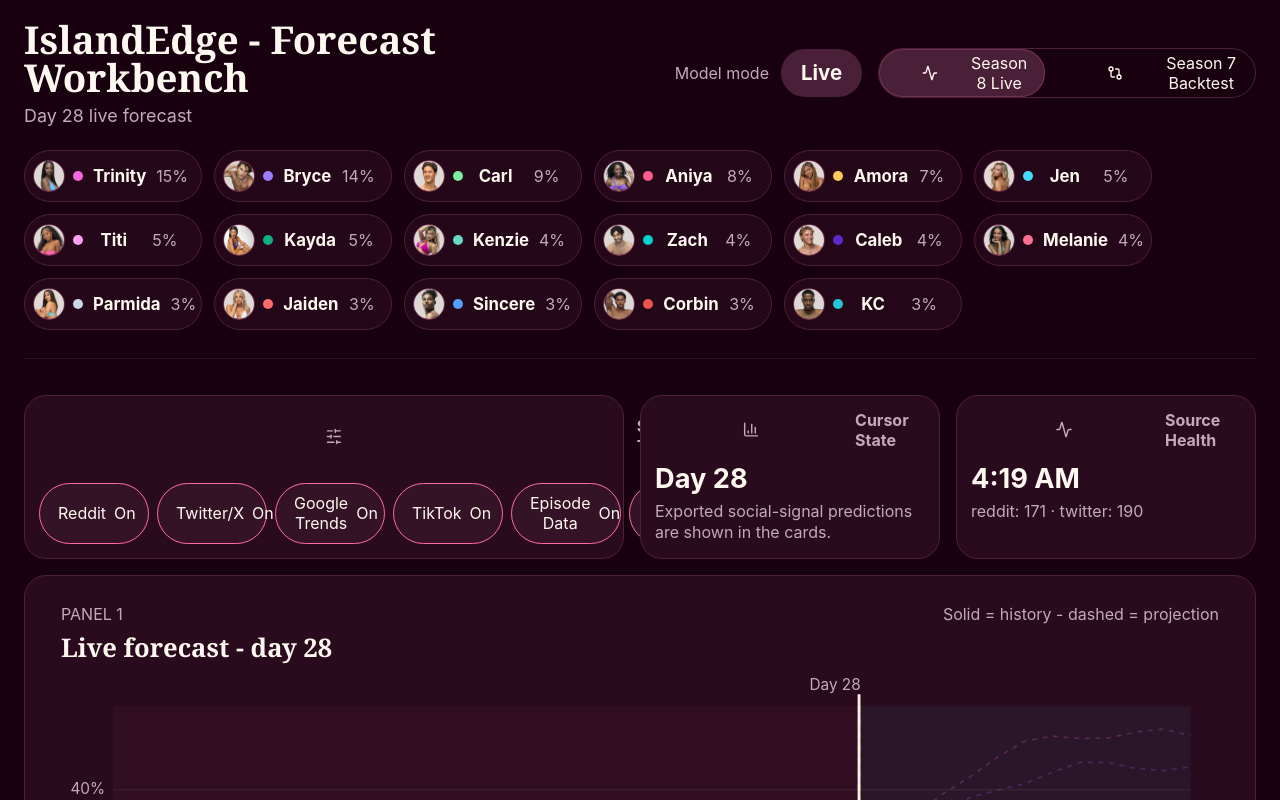
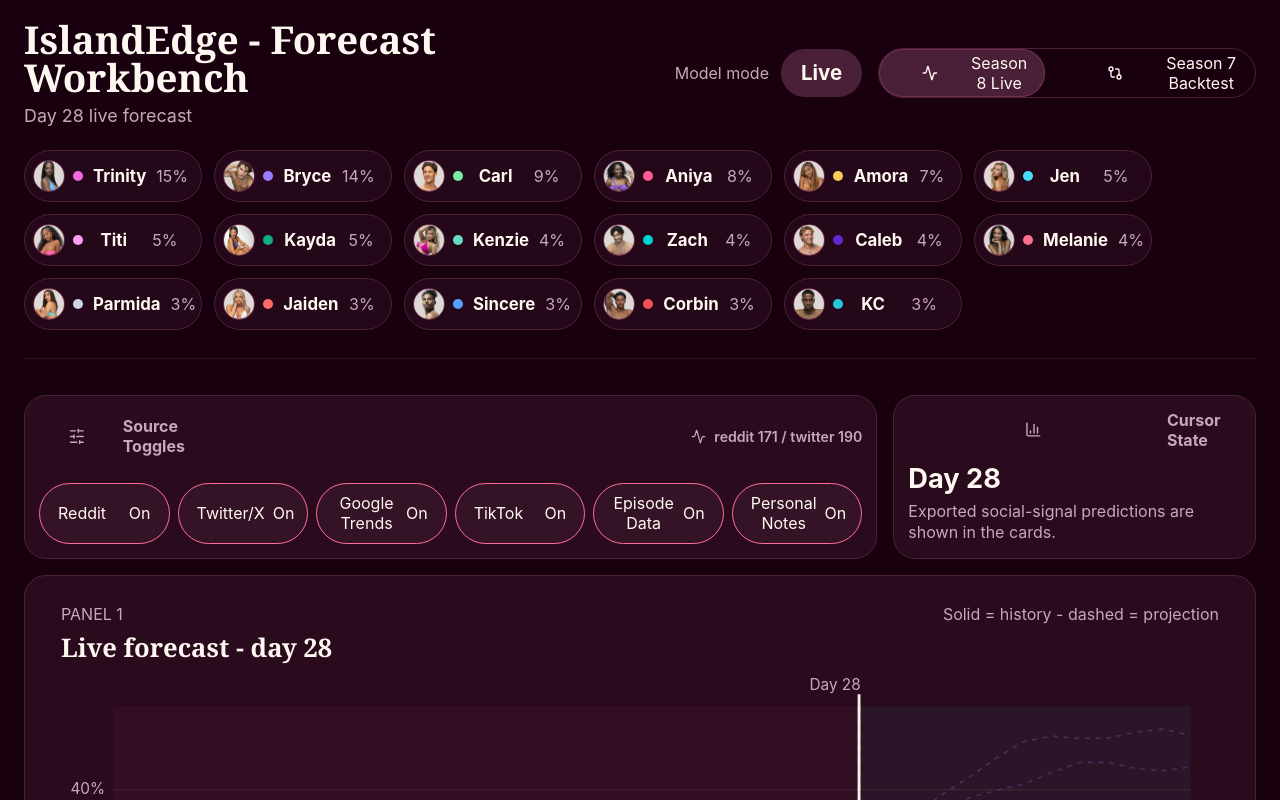
Before and after one commit to MarcusLJH17/Love-Island-Prediction-Model, a Next.js app: page / in a window 1280 px wide. Shown: the top 800 px of the page. Built offline with nearby package versions, Linux system fonts and the light colour scheme.

Commit message:
fix: compact source data controls

```diff
--- a/app/page.tsx
+++ b/app/page.tsx
@@ -99,6 +99,11 @@ export default function Home() {
       .then((response) => (response.ok ? response.json() : null))
       .then((payload: SourceHealthPayload | null) => setSourceHealth(payload))
       .catch(() => setSourceHealth(null));
+  }
+
+  function healthSummary() {
+    if (!sourceHealth?.sources.length) return "No source data";
+    return sourceHealth.sources.map((source) => `${source.source} ${source.mentions ?? 0}`).join(" / ");
   }
 
   const dataset = datasets.find((item) => item.season === activeSeason) ?? datasets[0];
@@ -234,7 +239,10 @@ export default function Home() {
 
       <section className="control-band">
         <div className="panel signals">
-          <div className="panel-title"><SlidersHorizontal size={17} /> Source Toggles</div>
+          <div className="panel-title split-title">
+            <span><SlidersHorizontal size={17} /> Source Toggles</span>
+            <span className="health-inline"><Activity size={15} /> {healthSummary()}</span>
+          </div>
           {(Object.keys(signalLabels) as SignalKey[]).map((key) => (
             <button key={key} className={signals[key] ? "signal on" : "signal"} onClick={() => toggleSignal(key)}>
               <span>{signalLabels[key]}</span>
--- a/app/styles.css
+++ b/app/styles.css
@@ -148,7 +148,7 @@ button {
 }
 
 .control-band {
-  grid-template-columns: minmax(520px, 2fr) minmax(220px, 1fr) minmax(260px, 1fr);
+  grid-template-columns: minmax(0, 2fr) minmax(240px, 0.85fr);
   margin-bottom: 16px;
 }
 
@@ -168,14 +168,35 @@ button {
   font-weight: 700;
 }
 
+.split-title {
+  justify-content: space-between;
+}
+
+.split-title span {
+  display: inline-flex;
+  align-items: center;
+  gap: 8px;
+}
+
+.health-inline {
+  color: var(--muted);
+  font-size: 0.88rem;
+  font-weight: 600;
+  white-space: nowrap;
+}
+
 .signals {
   display: grid;
-  grid-template-columns: repeat(6, minmax(110px, 1fr));
+  grid-template-columns: repeat(auto-fit, minmax(112px, 1fr));
   gap: 8px;
 }
 
 .signals .panel-title {
   grid-column: 1 / -1;
+}
+
+.control-band > .status:last-child {
+  display: none;
 }
 
 .signal {
```
